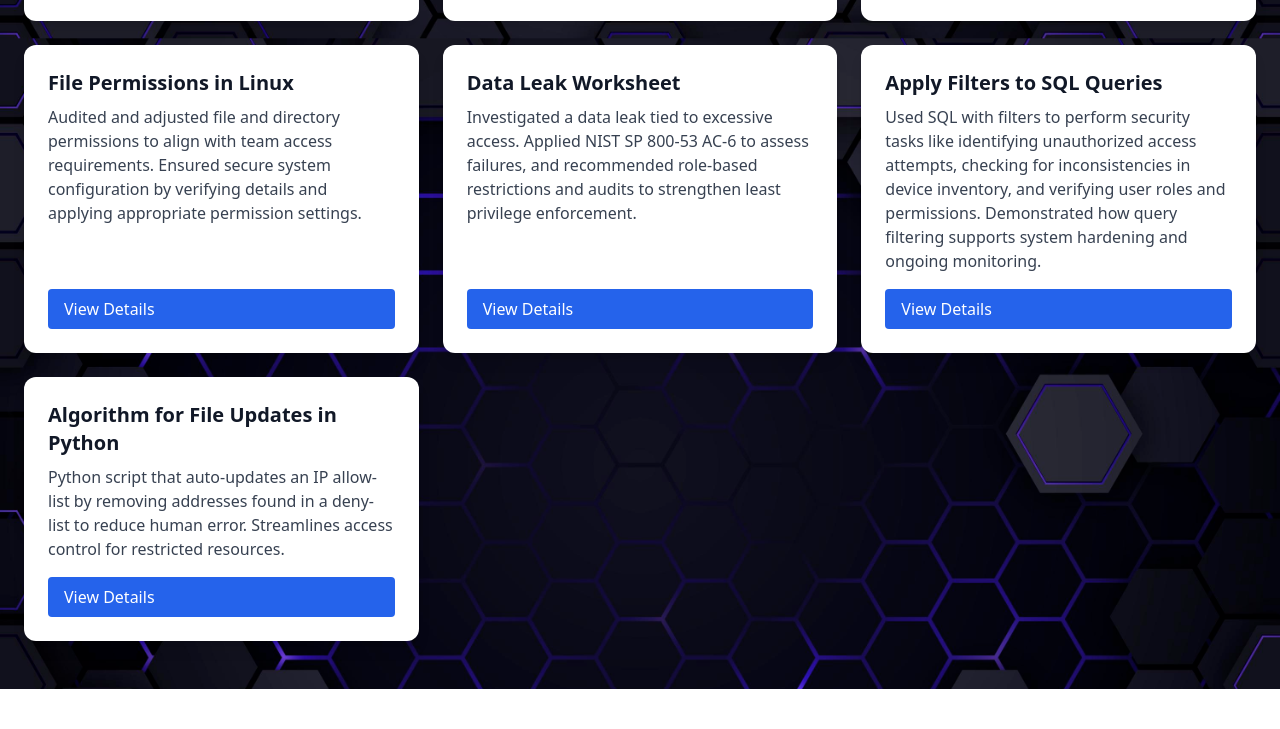
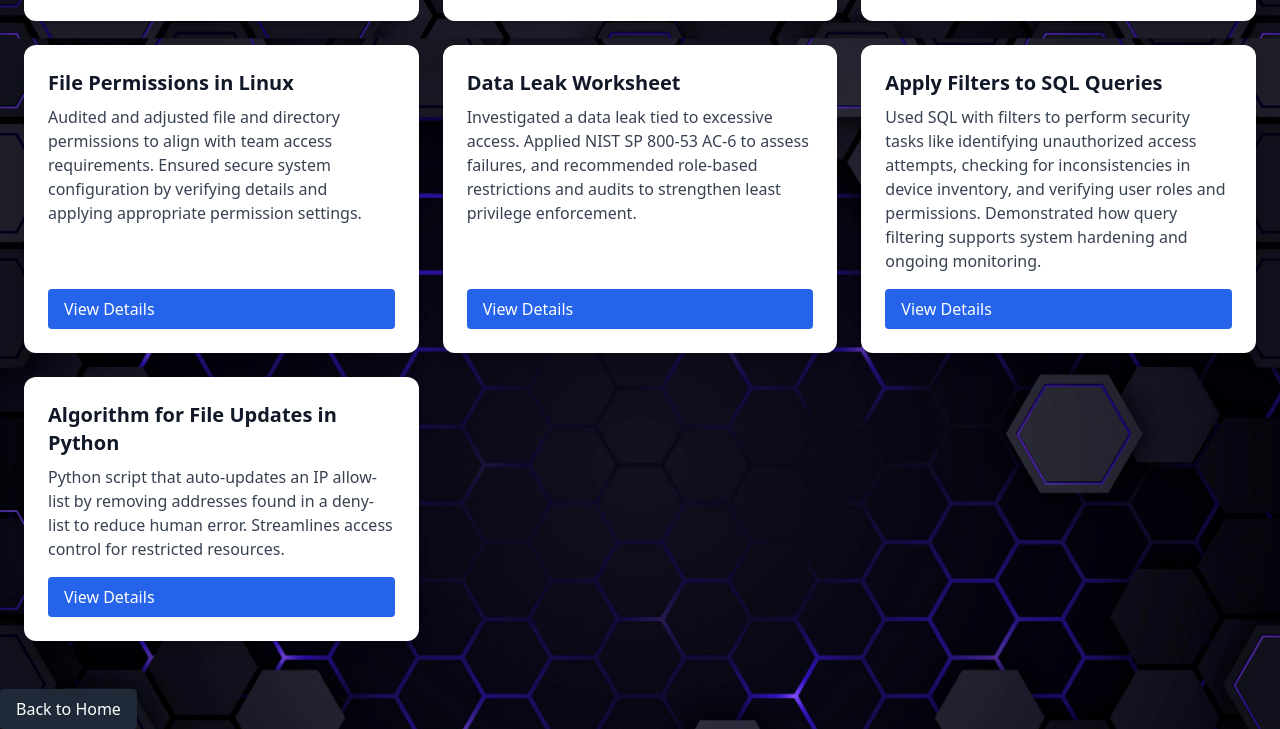
Before and after one commit to brickey-cypher/rickeyportfolio, an Astro site: page /projects in a window 1280 px wide. Shown: the part 815-1544 px from the top of the page. Before the commit the page ends 1504 px from the top, so only its background shows below. Built offline with nearby package versions, Linux system fonts and the light colour scheme; Astro itself is replaced by a stand-in of ours.

Commit message:
Add back to home button on additional pages

```diff
--- a/src/pages/about.astro
+++ b/src/pages/about.astro
@@ -24,4 +24,10 @@ import Layout from '../layouts/Layout.astro'
       </p>
     </section>
   </main>
+  <a
+  href="/"
+  class="inline-block bg-gray-800 text-white px-4 py-2 rounded hover:bg-gray-900 transition"
+>
+  Back to Home
+</a>
 </Layout>
--- a/src/pages/projects.astro
+++ b/src/pages/projects.astro
@@ -90,4 +90,10 @@ const projects = [
       }
     </div>
   </section>
+  <a
+    href="/"
+    class="inline-block bg-gray-800 text-white px-4 py-2 rounded hover:bg-gray-900 transition"
+  >
+    Back to Home
+  </a>
 </Layout>
```
